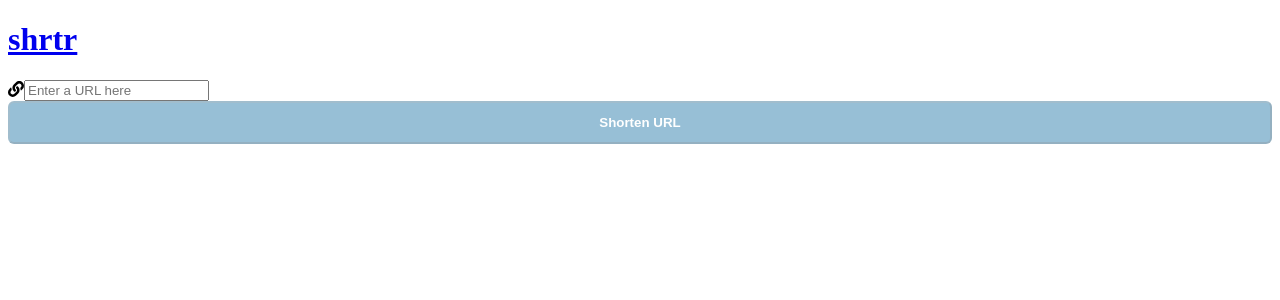
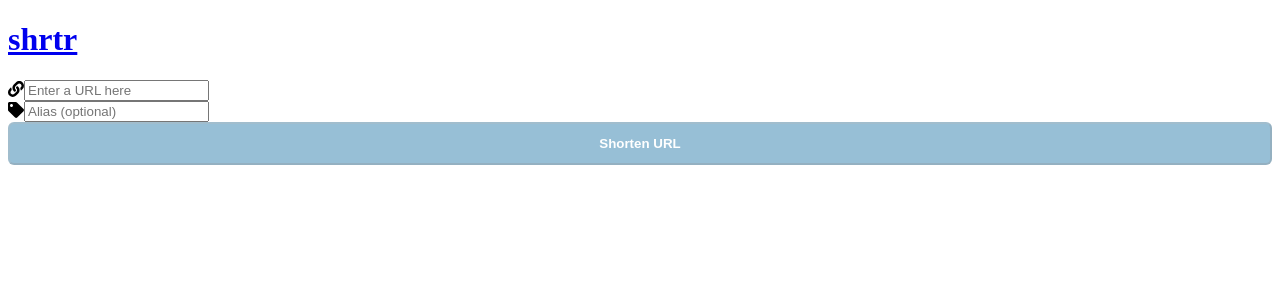
Before and after one commit to eyalch/kurzr, a Next.js app in the folder frontend/: page / in a window 1280 px wide. Shown: the top 300 px of the page. Built offline with nearby package versions, Linux system fonts and the light colour scheme.

Commit message:
feat: ✨ add alias, factor-out input component and add validations

```diff
--- a/frontend/components/Form.tsx
+++ b/frontend/components/Form.tsx
@@ -1,12 +1,17 @@
-import { faLink } from "@fortawesome/free-solid-svg-icons"
-import { FontAwesomeIcon } from "@fortawesome/react-fontawesome"
-import { FormEvent, useState } from "react"
+import { faLink, faTag } from "@fortawesome/free-solid-svg-icons"
+import axios from "axios"
+import React, { useState } from "react"
+import { SubmitHandler, useForm } from "react-hook-form"
 import Button from "./Button"
+import Input from "./Input"
 
 type FormProps = {
+  onSuccess: (url: string, shortUrl: string) => void
+}
+
+interface IFormInput {
   url: string
-  setUrl: (url: string) => void
-  setShortUrl: (shortUrl: string) => void
+  alias: string
 }
 
 const isValidUrl = (string: string) => {
@@ -18,56 +23,65 @@ const isValidUrl = (string: string) => {
   }
 }
 
-const Form = ({ url, setUrl, setShortUrl }: FormProps) => {
+const Form = ({ onSuccess }: FormProps) => {
   const [loading, setLoading] = useState(false)
+  // const [error, setError] = useState("")
 
+  const {
+    register,
+    handleSubmit,
+    watch,
+    setError,
+    formState: { errors },
+  } = useForm<IFormInput>({ mode: "all" })
+
+  const url = watch("url", "")
   const urlWithSchema = url.includes("://") ? url : `https://${url}`
 
-  const shortenUrl = async (event: FormEvent<HTMLFormElement>) => {
-    event.preventDefault()
-
+  const shortenUrl: SubmitHandler<IFormInput> = async ({ alias, url }) => {
     setLoading(true)
 
     try {
-      const response = await fetch("/api", {
-        method: "POST",
-        headers: {
-          "Content-Type": "application/json",
-        },
-        body: JSON.stringify({ url: urlWithSchema }),
+      const { data } = await axios.post("/api", { url: urlWithSchema, alias })
+      onSuccess(url, data.short_url)
+    } catch (error) {
+      setLoading(false)
+      if (error.response.data.code === "ERR_DUPLICATE_KEY") {
+        setError("alias", {
+          type: "duplicate",
+          message: "Alias is not available",
         })
-      const data = await response.json()
-
-      setShortUrl(data.url)
-    } catch {
-      setLoading(false)
+      }
     }
   }
 
   return (
-    <form onSubmit={shortenUrl}>
-      <div className="relative">
-        <FontAwesomeIcon
+    <form onSubmit={handleSubmit(shortenUrl)} autoComplete="off">
+      <Input
         icon={faLink}
-          className="h-5 w-5 absolute left-2.5 top-1/2 transform -translate-y-1/2 text-gray-400"
+        placeholder="Enter a URL here"
+        {...register("url")}
+        className="mb-4"
       />
 
-        <input
-          type="text"
-          className="border-gray-300 border rounded w-full min-h-30 py-2 pr-2.5 pl-9 focus:ring-2 focus:ring-primary-light focus:outline-none focus:border-primary-light transition-shadow"
-          placeholder="Enter a URL here"
-          value={url}
-          onChange={(event) => setUrl(event.target.value)}
+      <Input
+        icon={faTag}
+        placeholder="Alias (optional)"
+        {...register("alias", {
+          pattern: {
+            value: /^[A-Za-z0-9]+$/,
+            message: "Use only letters and numbers",
+          },
+        })}
+        error={errors.alias?.message}
+        className="mb-4"
       />
-      </div>
 
-      <div className="flex mt-3">
       <Button
         label="Shorten URL"
         disabled={!isValidUrl(urlWithSchema)}
         loading={loading}
-        ></Button>
-      </div>
+      />
     </form>
   )
 }
--- /dev/null
+++ b/frontend/components/Input.tsx
@@ -0,0 +1,42 @@
+import { IconProp } from "@fortawesome/fontawesome-svg-core"
+import { FontAwesomeIcon } from "@fortawesome/react-fontawesome"
+import classNames from "classnames"
+import React from "react"
+
+type InputProps = {
+  icon?: IconProp
+  error?: string
+} & React.ComponentProps<"input">
+
+const Input = React.forwardRef<HTMLInputElement, InputProps>(
+  ({ icon, className, error, ...props }, ref) => {
+    return (
+      <div className={className}>
+        <div className="relative">
+          {icon && (
+            <FontAwesomeIcon
+              icon={icon}
+              className="h-5 w-5 absolute left-2.5 top-1/2 transform -translate-y-1/2 text-gray-400"
+            />
+          )}
+
+          <input
+            {...props}
+            className={classNames(
+              "border rounded w-full min-h-30 py-2 pr-2.5 pl-9 focus:ring-2 focus:outline-none transition-shadow focus:ring-primary-light",
+              error ? "border-red-700" : "border-gray-300"
+            )}
+            ref={ref}
+          />
+        </div>
+        {error ? (
+          <div className="text-sm text-red-700 mt-0.5 mx-2.5">{error}</div>
+        ) : (
+          ""
+        )}
+      </div>
+    )
+  }
+)
+
+export default Input
--- a/frontend/package.json
+++ b/frontend/package.json
@@ -11,10 +11,12 @@
     "@fortawesome/fontawesome-svg-core": "^1.2.35",
     "@fortawesome/free-solid-svg-icons": "^5.15.3",
     "@fortawesome/react-fontawesome": "^0.1.14",
+    "axios": "^0.21.1",
     "classnames": "^2.3.1",
     "next": "latest",
     "react": "^17.0.1",
-    "react-dom": "^17.0.1"
+    "react-dom": "^17.0.1",
+    "react-hook-form": "^7.10.1"
   },
   "devDependencies": {
     "@types/node": "^12.12.21",
--- a/frontend/pages/index.tsx
+++ b/frontend/pages/index.tsx
@@ -13,18 +13,23 @@ const IndexPage = () => {
     setUrl("")
   }
 
+  const onSuccess = (url: string, shortUrl: string) => {
+    setUrl(url)
+    setShortUrl(shortUrl)
+  }
+
   return (
     <div className="p-3">
-      <a onClick={resetUrl} href="/">
-        <h1 className="text-primary text-5xl text-center font-bold my-7">
+      <h1 className="text-primary text-5xl text-center font-bold my-7">
+        <a onClick={resetUrl} href="/">
           shrtr
-        </h1>
-      </a>
+        </a>
+      </h1>
 
       {shortUrl ? (
         <Result shortUrl={shortUrl} />
       ) : (
-        <Form url={url} setUrl={setUrl} setShortUrl={setShortUrl} />
+        <Form onSuccess={onSuccess} />
       )}
     </div>
   )
--- a/frontend/tailwind.config.js
+++ b/frontend/tailwind.config.js
@@ -9,6 +9,9 @@ module.exports = {
           DEFAULT: "#3181AF",
           dark: "#1F526F",
         },
+      },
+      scale: {
+        "-1": "-1",
       },
     },
     borderRadius: {
```
Also changed, not shown: 1 other file (tests, documents, lock files or other folders). Lines whose indentation alone changed are shown as unchanged.
